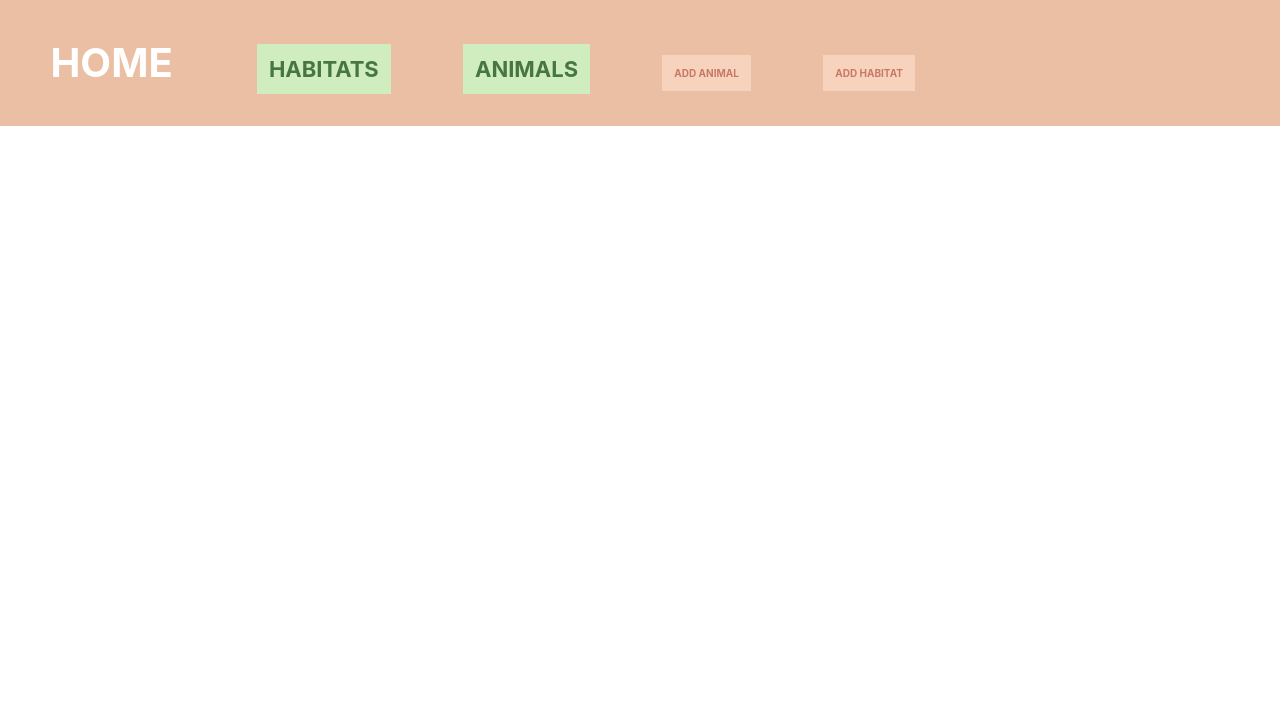
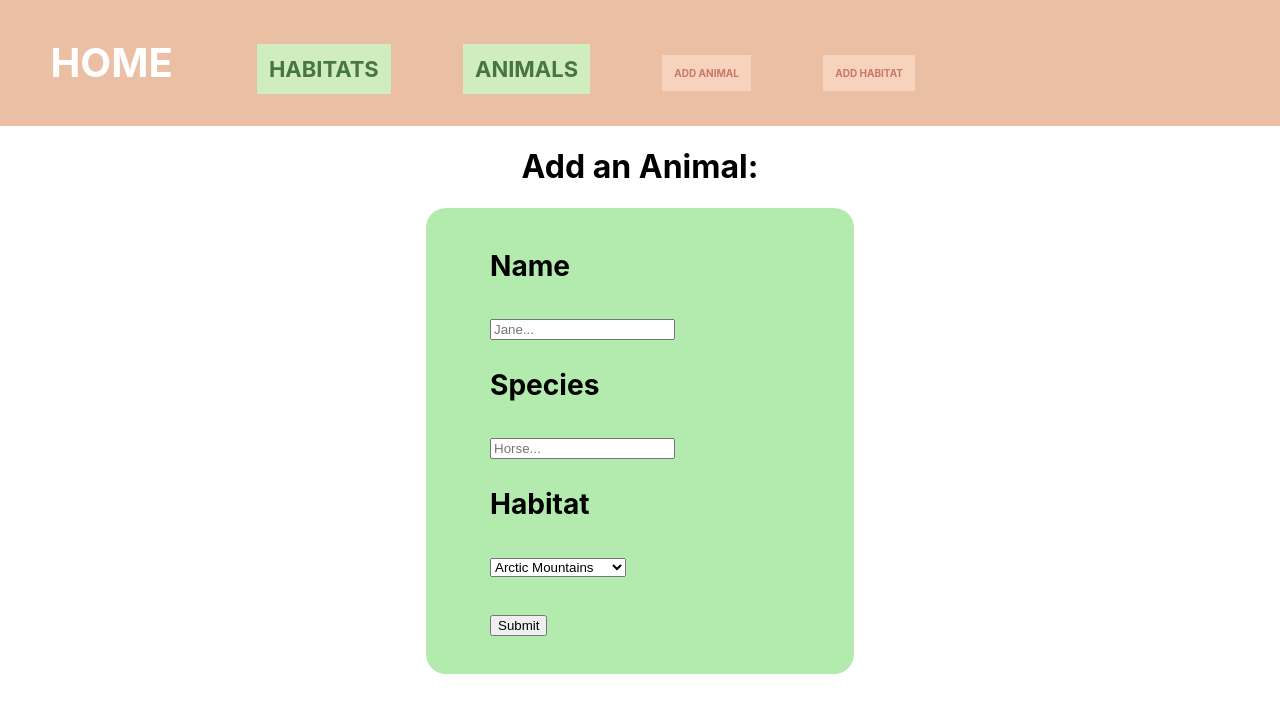
Before and after one commit to hopebradley/wildlife-park, a React (Create React App) app: page /add-animal in a window 1280 px wide. Shown: the top 712 px of the page. Built offline with nearby package versions, Linux system fonts and the light colour scheme; no server answers.

Commit message:
work on sort functionality

```diff
--- a/src/App.js
+++ b/src/App.js
@@ -3,6 +3,8 @@ import React from 'react';
 import NavBar from './components/NavBar'
 import HabitatsContainer from './containers/HabitatsContainer'
 import AnimalsContainer from './containers/AnimalsContainer'
+import AnimalForm from './components/AnimalForm'
+import HabitatForm from './components/HabitatForm'
 import HomePage from './components/HomePage'
 import { BrowserRouter as Router, Route } from 'react-router-dom';
 
@@ -35,41 +37,38 @@ class App extends React.Component {
   }
 
   addAnimal = (e) => {
+    e.preventDefault();
+    console.log(Array.from(e.target.children));
+    const formContents = Array.from(e.target.children);
+    const name = formContents[1].value;
+    const species = formContents[3].value;
+    const habitat = this.state.habitats.find(h => h.name = formContents[5].value);
+    const active = true;
 
-    console.log(e);
-    // e.preventDefault();
-    // const formContents = Array.from(e.target.children);
-    // const name = formContents[3].value;
-    // const species = formContents[1].value;
-    // const habitat = formContents[5].value;
-    // let active;
+    console.log(name, species, habitat, active);
 
-    // const configObject = {
-    //   method: "POST",
-    //   headers: {
-    //     "Content-Type": "application/json",
-    //     "Accept": "application/json"
-    //   },
-    //   body: JSON.stringify({
-    //     name: name,
-    //     species: species,
-    //     habitat_id: habitat.id,
-    //   })
-    // }
+    const configObject = {
+      method: "POST",
+      headers: {
+        "Content-Type": "application/json",
+        "Accept": "application/json"
+      },
+      body: JSON.stringify({
+        name: name,
+        species: species,
+        active: true,
+        habitat_id: habitat.id,
+      })
+    }
 
-    // fetch('http://localhost:9292/animals', configObject)
-    // .then(resp => resp.json())
-    // .then(data => {
-    //   console.log(data);
-    //   const newDisplay = [...this.state.displayClothes];
-    //   newDisplay.unshift(data);
-    //   newDisplay.pop();
-    //   console.log(newDisplay);
-    //   this.setState({
-    //     displayClothes: newDisplay,
-    //   })
-    // })
-    // .then(() => window.location.href = 'http://localhost:3000/animals');
+    fetch('http://localhost:9292/animals', configObject)
+    .then(resp => resp.json())
+    .then((data) => {
+      const newAnimals = [...this.state.animals];
+      this.setState({
+        animals: newAnimals
+      })
+    });
 
   }
 
@@ -86,7 +85,15 @@ class App extends React.Component {
           )}/>
 
           <Route exact path="/animals" render={(props) => (
-            <AnimalsContainer addAnimal={this.addAnimal} animals={this.state.animals}/>
+            <AnimalsContainer addAnimal={this.addAnimal} animals={this.state.animals} habitats={this.state.habitats} />
+          )}/>
+
+          <Route exact path="/add-animal" render={(props) => (
+            <AnimalForm addAnimal={this.addAnimal}/>
+          )}/>
+
+          <Route exact path="/add-habitat" render={(props) => (
+            <HabitatForm addHabitat={this.addHabitat} />
           )}/>
 
         </div>
--- a/src/components/Animal.js
+++ b/src/components/Animal.js
@@ -2,6 +2,7 @@
 const Animal = (props) => {
 
     const animal = props.animal;
+    const habitat = props.habitat;
 
     let active_style = "";
 
@@ -11,6 +12,7 @@ const Animal = (props) => {
         <div className="animal" id={active_style}>
             <h3>{animal.name} - {animal.species}</h3>
             <p>{animal.active ? "Active" : "Inactive"}</p>
+            <p>Habitat: {habitat}</p>
         </div>
     )
 }
--- a/src/components/AnimalForm.js
+++ b/src/components/AnimalForm.js
@@ -0,0 +1,29 @@
+
+const AnimalForm = (props) => {
+
+    return (
+        <div>
+            <h1 id="form-title">Add an Animal:</h1>
+            <form onSubmit={props.addAnimal} className="form">
+                <h3>Name</h3>
+                <input type="text" placeholder="Jane..."></input>
+                <h3>Species</h3>
+                <input type="text" placeholder="Horse..."></input>
+                <h3>Habitat</h3>
+                <select>
+                    <option>Arctic Mountains</option>
+                    <option>African Savannah</option>
+                    <option>Amazon Rainforest</option>
+                    <option>Deep Ocean</option>
+                    <option>Rapid River</option>
+                    <option>Insect Emporium</option>
+                </select>
+                <br></br>
+                <br></br>
+                <input type="submit"></input>
+            </form>
+        </div>
+    )
+}
+
+export default AnimalForm;
--- a/src/containers/AnimalsContainer.js
+++ b/src/containers/AnimalsContainer.js
@@ -1,14 +1,40 @@
 import React from 'react';
 import Animal from '../components/Animal'
+import { Link } from 'react-router-dom'
 
 const AnimalsContainer = (props) => {
 
     const animals = props.animals
 
+    const handleChange = (e) => {
+        e.preventDefault();
+        console.log(e.target);
+        // const selected = e.target.children[0].selectedIndex.value;
+        // if (selected == "A-Z") {
+        //     animals = animals.sort((a, b) => (a.name > b.name) ? 1 : -1 )
+        //     this.render()
+        // }
+    }
+
     return (
         <div id="animals-container">
-            <button onClick={props.addAnimal} className="button">Create A New Animal!</button>
-            {animals.map(a => <Animal animal={a} />)}
+            <button className="button"><Link to="/add-animal">Add An Animal</Link></button>
+            <div className="sort">
+                <h3>SORT:</h3>
+                <form onSubmit={handleChange}>
+                    <select>
+                            <option>A-Z</option>
+                            <option>Activity</option>
+                            <option>Habitat</option>
+                    </select>
+                    <input type="submit"/>
+                </form>
+
+            </div>
+            {animals.map(a => {
+                const h = props.habitats.find(h => h.id == a.habitat_id).name;
+                return <Animal animal={a} habitat={h}/>
+            })}
         </div>
     )
 }
--- a/src/index.css
+++ b/src/index.css
@@ -99,3 +99,19 @@ code {
 a {
   color: white;
 }
+
+.form {
+  width: 300px;
+  margin: auto;
+  font-size:x-large;
+  background-color:rgb(178, 235, 173);
+  padding-left: 5%;
+  padding-right: 5%;
+  padding-top: 1%;
+  padding-bottom: 3%;
+  border-radius: 20px;
+}
+
+#form-title {
+  text-align: center;
+}
```
